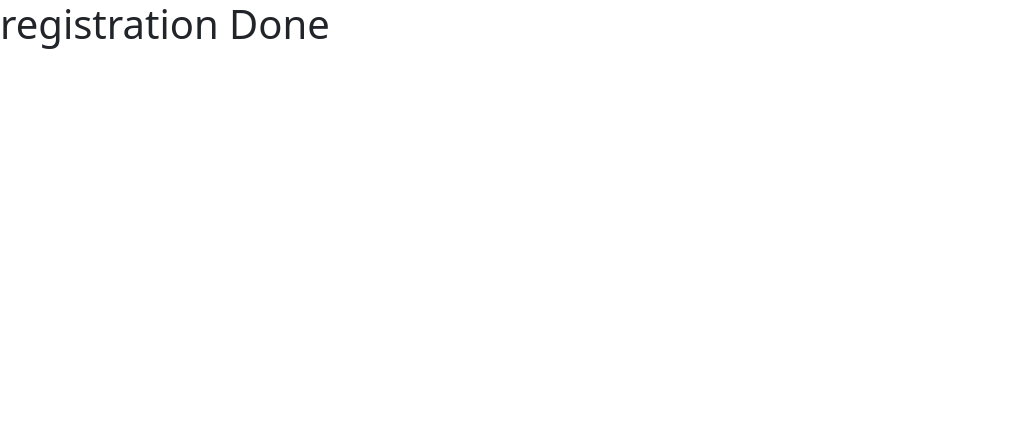
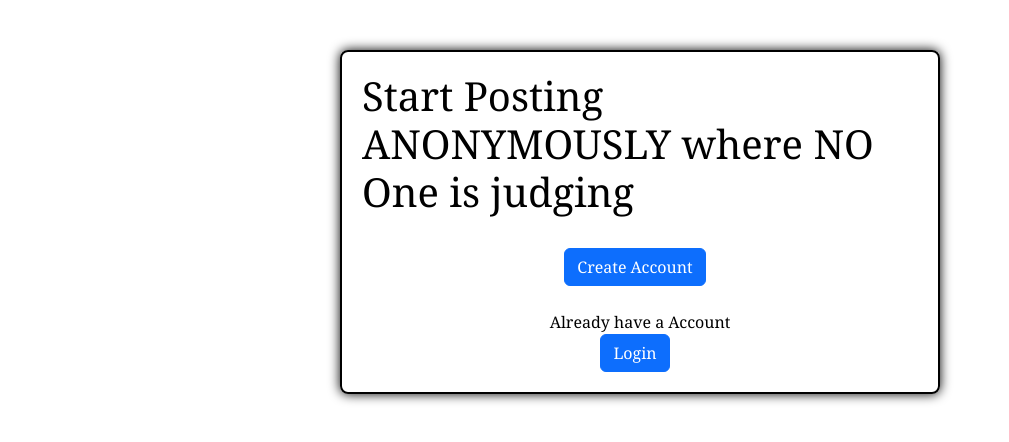
Before and after one commit to AnshikaOel/ShareThought, a React (Create React App) app: page / in a window 1280 px wide. Shown: the top 442 px of the page, without its empty margins (0-1009 px from the left). Built offline with nearby package versions, Linux system fonts and the light colour scheme.

Commit message:
Update Home.js

```diff
--- a/src/Home.js
+++ b/src/Home.js
@@ -1,9 +1,20 @@
 import React from 'react'
+import { Link } from 'react-router-dom'
 
 export default function Home() {
   return (
     <div>
-      <h1>registration Done</h1>
+      <div className=' g-3 col-md-6 box '>
+      <h1>Start Posting ANONYMOUSLY where NO One is judging </h1><br></br>
+      <center>
+      <button  className='btn btn-primary submitText'><Link to='/registration' className="linkStyle">Create Account</Link></button>
+
+      <br></br><br></br>
+      Already have a Account
+      <br></br>
+      <button  className='btn btn-primary submitText'><Link to='/login' className="linkStyle">Login</Link></button>
+      </center>
+      </div>
     </div>
   )
 }
```
